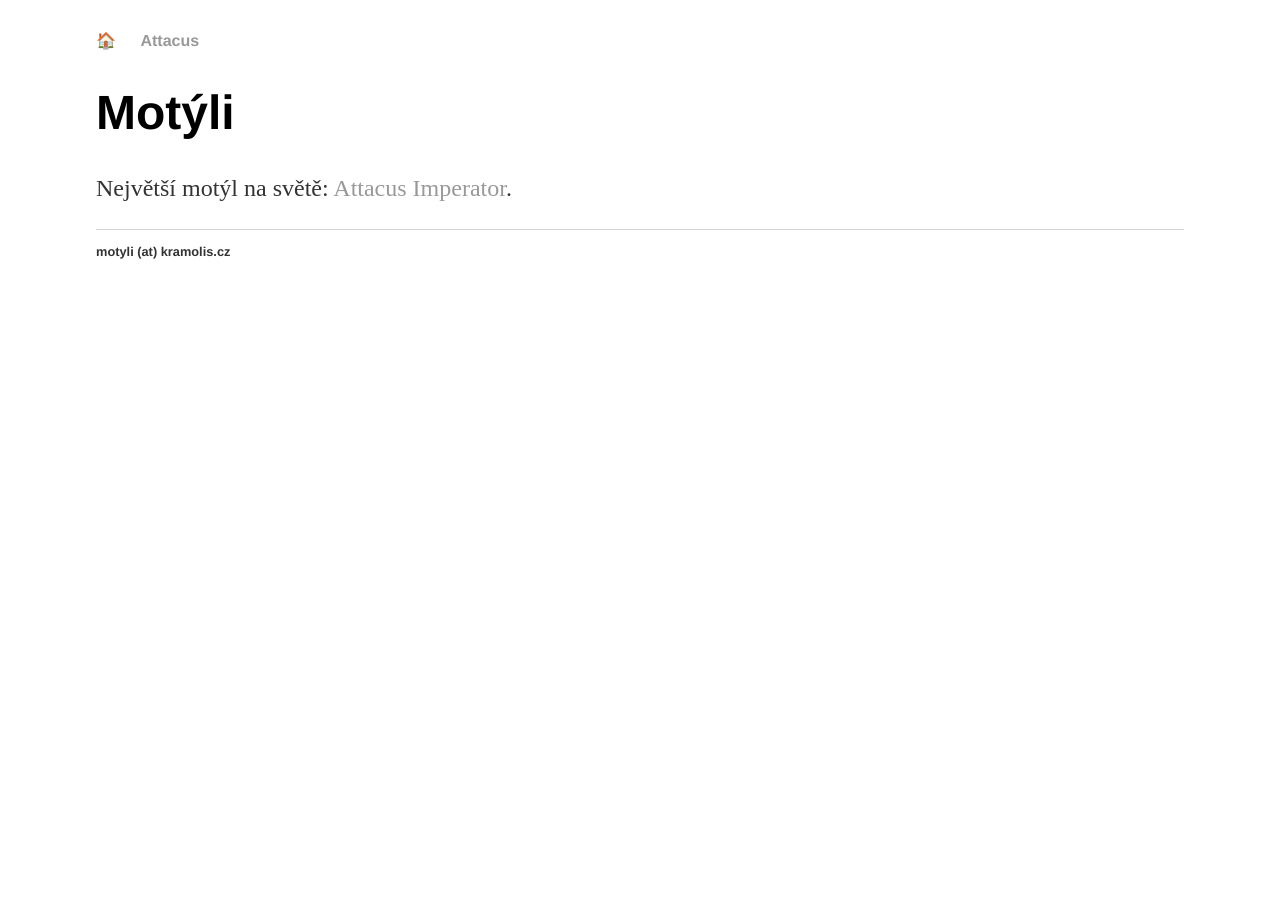
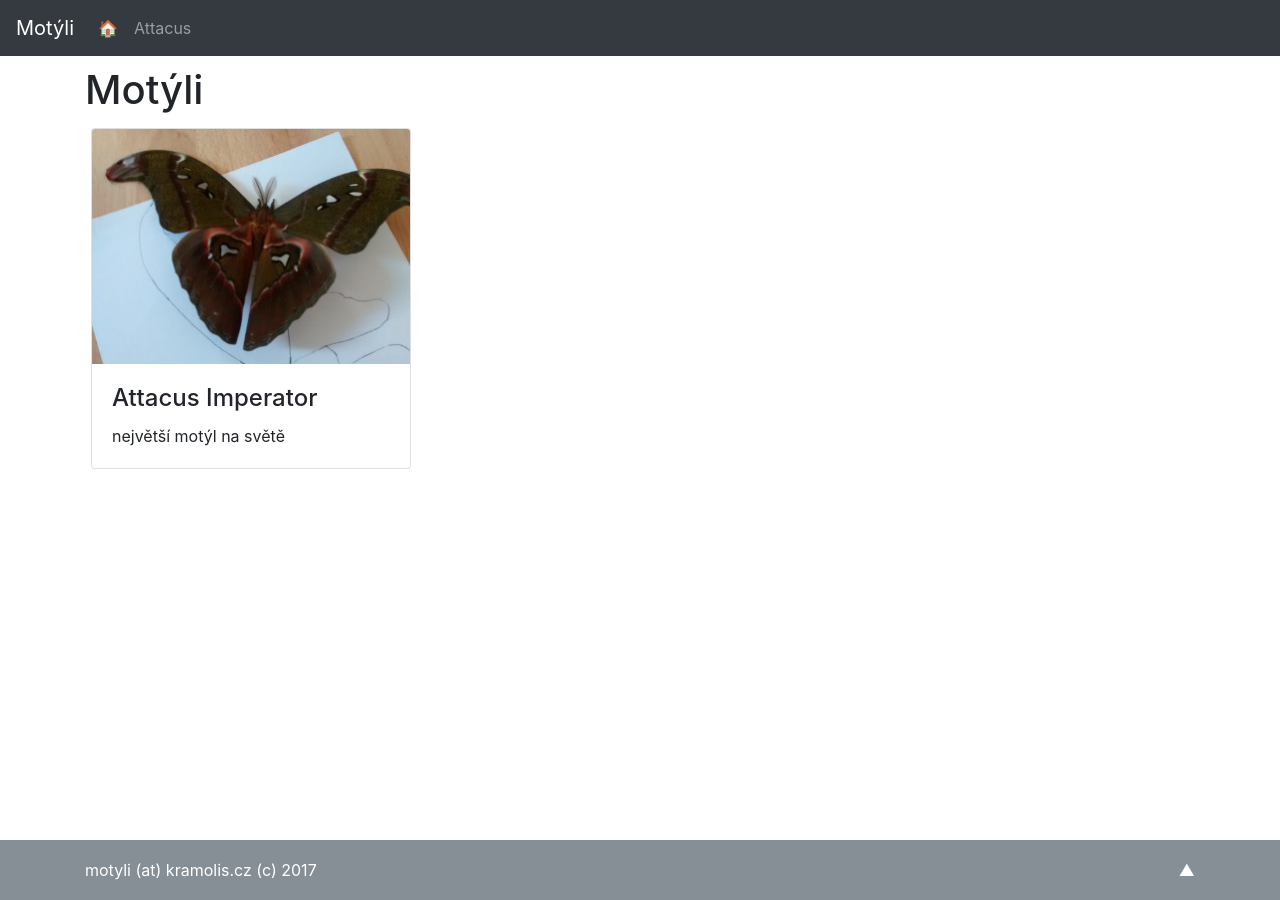
Before and after one commit to shamoh/pages-motyli, a Jekyll site: the page built from index.html, in a window 1280 px wide. Built offline with Jekyll 4.4.1, drawn with Linux system fonts in a browser that asks for light colours; nearby versions of some CDN libraries.

Commit message:
Used Bootstrap.

```diff
--- a/_config.yml
+++ b/_config.yml
@@ -1 +1,6 @@
-exclude: [vendor]
+exclude:
+  - vendor
+  - README.md
+
+title: 'Motýli'
+email: 'motyli (at) kramolis.cz'
--- /dev/null
+++ b/_data/menu.yaml
@@ -0,0 +1,5 @@
+items:
+- title: "&#x1F3E0;"
+  url: /
+- title: Attacus
+  url: /attacus/
--- a/_layouts/default.html
+++ b/_layouts/default.html
@@ -1,27 +1,62 @@
 <!DOCTYPE html>
-<html>
+<html lang="cs">
 <head>
-    <title>{{ page.title }} :: Motýli</title>
-    <link rel="stylesheet" type="text/css" href="/css/main.css">
+  <title>{{ page.title }} :: {{ site.title }}</title>
+  <!-- Required meta tags -->
+  <meta charset="utf-8">
+  <meta name="viewport" content="width=device-width, initial-scale=1, shrink-to-fit=no">
+
+  <link rel="stylesheet" href="https://maxcdn.bootstrapcdn.com/bootstrap/4.0.0-beta.2/css/bootstrap.min.css" integrity="sha384-PsH8R72JQ3SOdhVi3uxftmaW6Vc51MKb0q5P2rRUpPvrszuE4W1povHYgTpBfshb" crossorigin="anonymous">
+  <link rel="stylesheet" href="/css/main.css">
 </head>
 
 <body>
-    <nav>
-<ul>
-<li><a href="/">&#x1F3E0;</a></li>
-<li><a href="/attacus/">Attacus</a></li>
+  <nav class="navbar navbar-expand-sm navbar-dark bg-dark sticky-top">
+    <a class="navbar-brand" href="/">Motýli</a>
+    <button class="navbar-toggler" type="button" data-toggle="collapse" data-target="#navbarCollapse" aria-controls="navbarCollapse" aria-expanded="false" aria-label="Toggle navigation">
+      <span class="navbar-toggler-icon"></span>
+    </button>
+    <div class="collapse navbar-collapse" id="navbarCollapse">
+      <ul class="navbar-nav mr-auto">
+        {% for item in site.data.menu.items %}
+          {% assign active = false %}
+          {% if item.url == '/' %}
+            {% if page.url == '/' %}
+              {% assign active = true %}
+            {% elsif page.url == '/' %}
+              {% assign active = true %}
+            {% endif %}
+          {% else %}
+            {% if page.url contains item.url %}
+              {% assign active = true %}
+            {% endif %}
+          {% endif %}
+          <li class="nav-item {% if active %}active{% endif %}">
+            <a class="nav-link" href="{{ item.url }}">{{ item.title }}{% if active %}<span class="sr-only">(current){%endif %}</a>
+          </li>
+        {% endfor %}
       </ul>
+    </div>
   </nav>
 
-<div class="container">
+  <div role="main" class="container">
     {{ content }}
   </div>
 
-  <footer>
-   <ul>
-     <li>motyli (at) kramolis.cz</li>
-   </ul>
+  <footer class="bg-secondary text-white footer">
+    <div class="container">
+      <span class="float-right">
+        <a href="#top" class="text-white">&#9650;</a>
+      </span>
+      <span>
+        {{ site.email }} (c) 2017
+      </span>
+    </div>
   </footer>
+
+  <!-- jQuery first, then Popper.js, then Bootstrap JS -->
+  <script src="https://code.jquery.com/jquery-3.2.1.slim.min.js" integrity="sha384-KJ3o2DKtIkvYIK3UENzmM7KCkRr/rE9/Qpg6aAZGJwFDMVNA/GpGFF93hXpG5KkN" crossorigin="anonymous"></script>
+  <script src="https://cdnjs.cloudflare.com/ajax/libs/popper.js/1.12.3/umd/popper.min.js" integrity="sha384-vFJXuSJphROIrBnz7yo7oB41mKfc8JzQZiCq4NCceLEaO4IHwicKwpJf9c9IpFgh" crossorigin="anonymous"></script>
+  <script src="https://maxcdn.bootstrapcdn.com/bootstrap/4.0.0-beta.2/js/bootstrap.min.js" integrity="sha384-alpBpkh1PFOepccYVYDB4do5UnbKysX5WZXm3XxPqe5iKTfUKjNkCk9SaVuEZflJ" crossorigin="anonymous"></script>
 </body>
-
 </html>
--- a/css/main.css
+++ b/css/main.css
@@ -1,29 +1,28 @@
-body { margin: 30px auto; width: 85%; }
+code {
+  font-size: 80%;
+}
 
-a { text-decoration: none; color: #999; }
-a:hover { text-decoration: none; color: #990f26; }
+html {
+  position: relative;
+  min-height: 100%;
+}
 
-p, ul { font-size: 1.5em; line-height: 1.4em; color: #333; }
+body {
+  margin-bottom: 70px; /* Margin bottom by footer height */
+}
 
-h1, h2, h3, h4 { font-family: 'Helvetica', 'Arial', 'Sans-Serif'; }
-h1 { font-size: 3em;  }
-h2 { font-size: 2.7em; }
-h3 { font-size: 2.3em; }
-h4 { font-size: 1.9em; }
+nav {
+  margin-bottom: 10px;
+}
 
-nav ul, footer ul { font-size: 1em; font-family: 'Helvetica', 'Arial', 'Sans-Serif'; padding: 0px; list-style: none; font-weight: bold; }
-nav ul li, footer ul li { display: inline; margin-right: 20px; }
+.footer {
+  position: absolute;
+  bottom: 0;
+  width: 100%;
+  height: 60px; /* Set the fixed height of the footer here */
+  line-height: 60px; /* Vertically center the text there */
+}
 
-footer { border-top: 1px solid #d5d5d5; font-size: .8em; }
-
-/* Blog */
-ul.posts { margin: 20px auto 40px; font-size: 1.5em; }
-ul.posts li { list-style: none; }
-
-/* CV */
-.cv { margin: 0px 0px 60px; }
-.cv h1 { font-size: 3em; }
-.cv h2 { font-size: 2em; }
-.cv address, .cv .download { font-family: 'Helvetica', 'Arial', 'Sans-Serif'; }
-.cv address, .cv p { font-size: 1.2em; }
-.cv .download { float: right; font-size: .8em; text-transform: uppercase; }
+.card {
+  margin: 6px;
+}
--- a/index.html
+++ b/index.html
@@ -3,10 +3,18 @@ layout: default
 title: Motýli
 ---
 
-<div class="blurb">
-	<h1>Motýli</h1>
+<h1>Motýli</h1>
 
-	<p>
-	Největší motýl na světě: <a href="attacus/imperator.html">Attacus Imperator</a>.
-  </p>
+<div class="container">
+	<div class="row">
+		<div class="card" style="width: 320px;">
+			<a href="attacus/imperator.html" class="card-link">
+				<img class="card-img-top" src="attacus/imperator-male-320.jpg" alt="Samec Attacus Imperator">
+			</a>
+			<div class="card-body">
+				<h4 class="card-title">Attacus Imperator</h4>
+				<p class="card-text">největší motýl na světě</p>
+			</div>
+	  </div>
+	</div>
 </div>
```
Also changed, not shown: attacus/imperator.html (+16 -11 lines), attacus/index.html (+13 -5 lines). Lines whose indentation alone changed are shown as unchanged.
